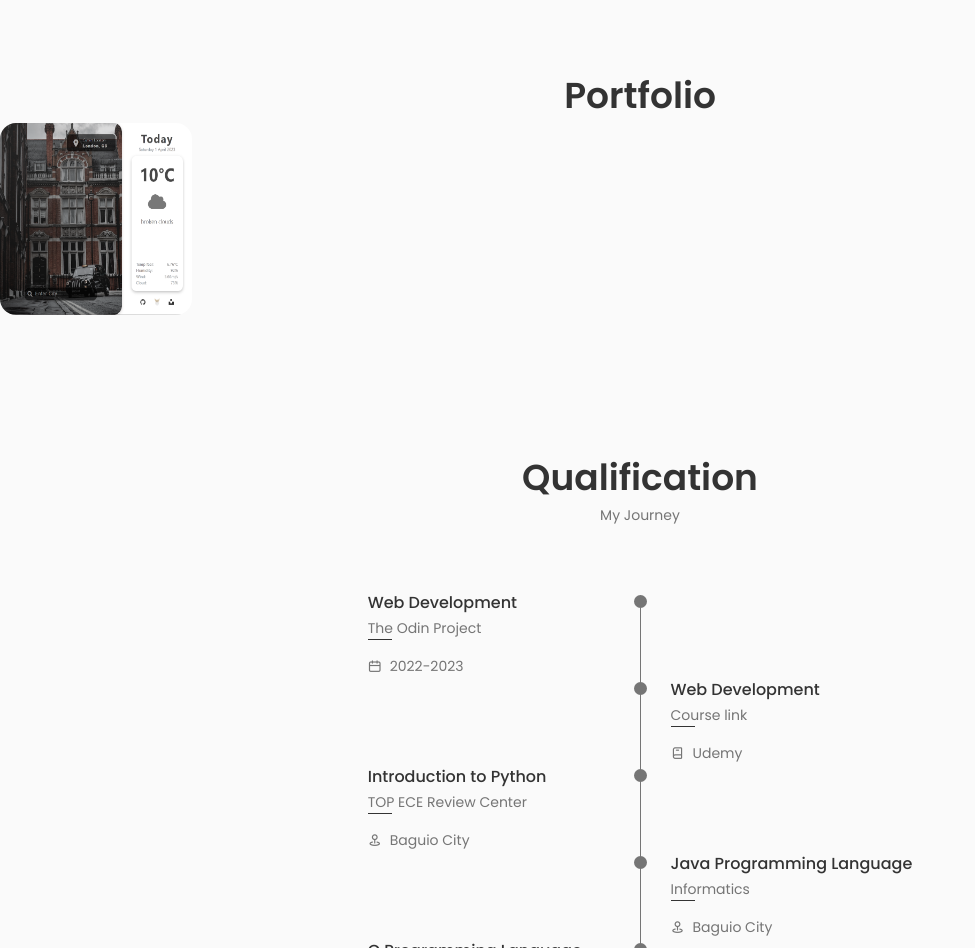
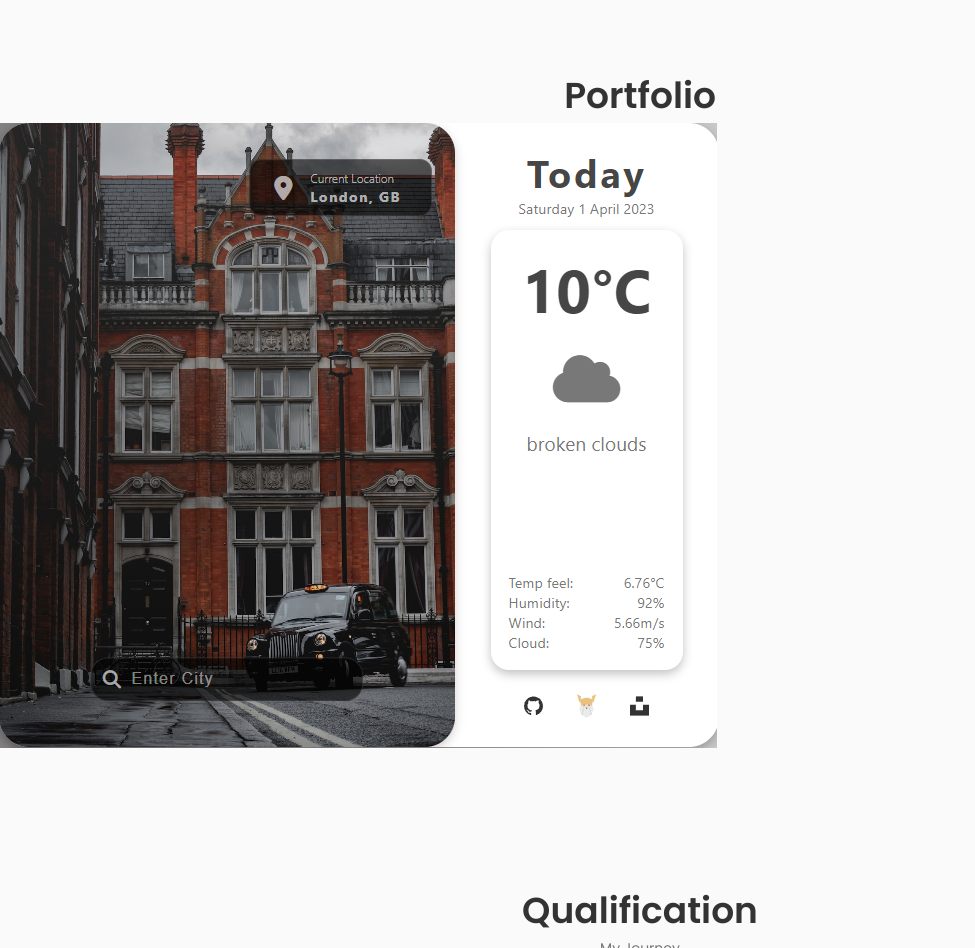
Before and after one commit to hayaman3/portfolio, a React (Create React App) app: page / in a window 1280 px wide. Shown: the part 1820-2768 px from the top of the page, without its empty margins (0-975 px from the left). Built offline with nearby package versions, Linux system fonts and the light colour scheme.

Commit message:
fixed anchor tag links

```diff
--- a/src/App.jsx
+++ b/src/App.jsx
@@ -7,7 +7,7 @@ import Skills from './components/skills/Skills';
 import Qualification from './components/qualification/Qualification';
 import Contact from './components/contact/Contact';
 import Activity from './components/activity/Activity';
-import Portfolio from './components/portfolio/Porfolio';
+import Projects from './components/projects/Projects';
 import Footer from './components/footer/Footer';
 import Scrollup from './components/scrollup/Scrollup';
 
@@ -19,7 +19,7 @@ function App() {
         <Home />
         <About />
         <Skills />
-        <Portfolio />
+        <Projects />
         <Qualification />
         <Contact />
         <Activity />
--- a/src/components/portfolio/portfolio.css
+++ /dev/null
@@ -1,7 +0,0 @@
-.portfolio-image-short {
-  height: 12rem;
-  width: 12rem;
-  border-radius: 1rem;
-  filter: grayscale(60%);
-
-}
--- a/src/components/portfolio/Porfolio.jsx
+++ b/src/components/projects/Projects.jsx
@@ -1,10 +1,10 @@
 import React from 'react';
-import './portfolio.css';
+import './projects.css';
 import weatherShort from './images/weather-short.png';
 
-function Portfolio() {
+function Projects() {
   return (
-    <section className="portfolio section">
+    <section className="portfolio section" id="projects">
       <h2 className="section-title">Portfolio</h2>
       <div>
         <div className="portfolio-card">
@@ -19,4 +19,4 @@ function Portfolio() {
   );
 }
 
-export default Portfolio;
+export default Projects;
--- /dev/null
+++ b/src/components/projects/projects.css
@@ -0,0 +1,6 @@
+.projects-image-short {
+  height: clamp(100px, 50%, 400px);
+  width: clamp(100px, 50%, 400px);
+  border-radius: 1.8rem;
+  filter: grayscale(60%);
+}
--- a/src/components/qualification/Qualification.jsx
+++ b/src/components/qualification/Qualification.jsx
@@ -11,16 +11,16 @@ function Qualification() {
     entries.forEach((entry) => {
       if (entry.isIntersecting) {
         setVisible(true);
-        // eslint-disable-next-line no-use-before-define
-        observer.unobserve(entry.target);
+      } else {
+        setVisible(false);
       }
     });
   };
 
   const observer = new IntersectionObserver(handleIntersect, {
     root: null,
-    rootMargin: '-200px 0px',
-    threshold: 1,
+    // rootMargin: '-100px 0px',
+    threshold: 0.8,
   });
 
   useEffect(() => {
@@ -40,7 +40,7 @@ function Qualification() {
   }, [visibilityRefs, observer]);
 
   return (
-    <section className="qualification section">
+    <section className="qualification section" id="qualifications">
       <h2 className="section-title">Qualification</h2>
       <span className="section-subtitle">My Journey</span>
 
```
Also changed, not shown: src/components/projects/images/weather-short.png (renamed from src/components/portfolio/images/weather-short.png).
